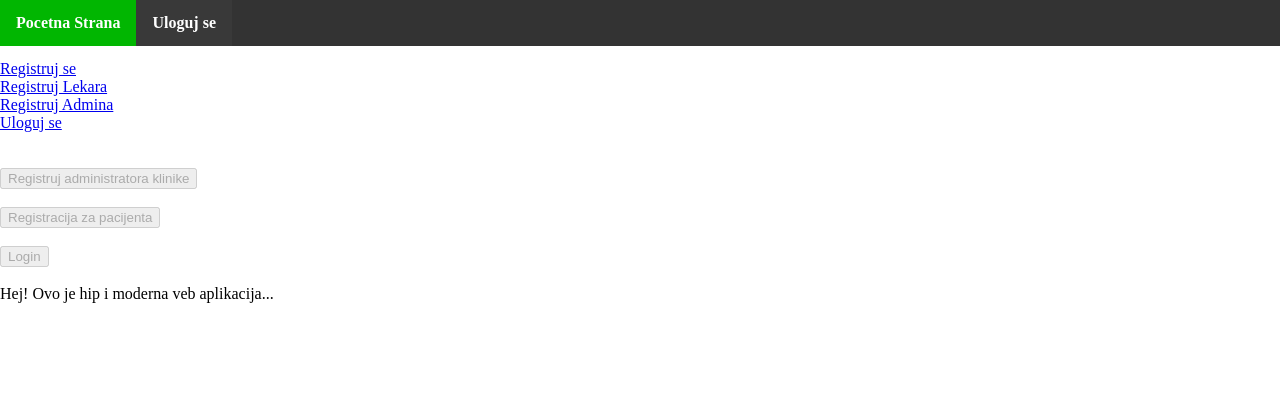
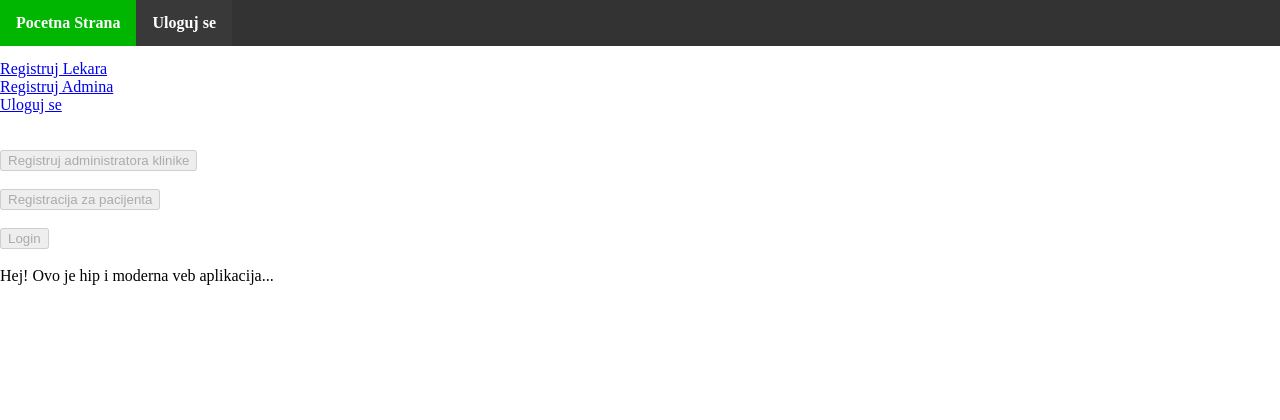
Before and after one commit to JovanCorilic/eir, a Django app: page / in a window 1280 px wide. Shown: the top 420 px of the page. Run offline with Django 3.2, Linux system fonts and the light colour scheme.

Commit message:
registerKorisnik
ukljinjeno dugme za registerKorisnik stranicu

```diff
--- a/clinic/templates/index.html
+++ b/clinic/templates/index.html
@@ -65,7 +65,7 @@
                         <li><form method="POST" action="index" >{% csrf_token %}<input type="submit" value="Pocetna Strana"></form></li>
                         <li><form method="POST" action="login" >{% csrf_token %}<input type="submit" class="meni" value="Uloguj se" ></form></li>
             </ul>
-            <a href="registerKorisnik">Registruj se</a><br />
+            <!--<a href="registerKorisnik">Registruj se</a><br />-->
             <a href="registerLekara">Registruj Lekara</a><br />
             <a href="registerAdmina">Registruj Admina</a><br />
             <a href="login">Uloguj se</a><br />
```
